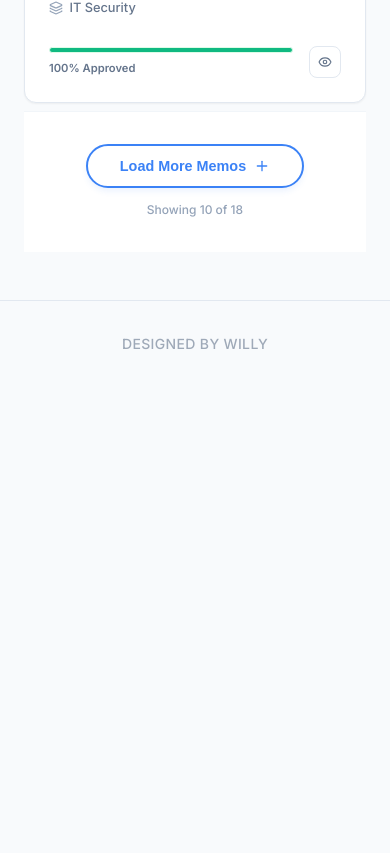
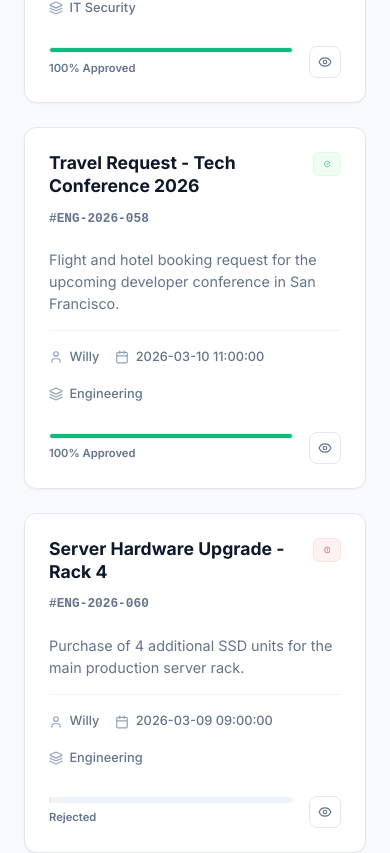
Before and after one commit to dominikuswilly/prototype-ememo, a Vue app: page / in a window 390 px wide. Shown: the part 4200-5053 px from the top of the page. Before the commit the page ends 4675 px from the top, so only its background shows below. Built offline with nearby package versions, Linux system fonts and the light colour scheme.

Commit message:
pagiantion n x 4

```diff
--- a/src/components/MemoList.vue
+++ b/src/components/MemoList.vue
@@ -32,8 +32,8 @@ const isConfirming = ref(false);
 
 // Pagination State
 const currentPage = ref(1);
-const itemsPerPage = ref(10);
-const pageSizeOptions = [5, 10, 20, 50];
+const itemsPerPage = ref(12);
+const pageSizeOptions = [4, 8, 12, 16, 20, 24, 48];
 
 const totalPages = computed(() => Math.ceil(props.memos.length / itemsPerPage.value));
 
@@ -1638,9 +1638,27 @@ const getHistoryDotColor = (action) => {
 
 .memo-grid {
   display: grid;
-  grid-template-columns: repeat(auto-fill, minmax(340px, 1fr));
+  grid-template-columns: repeat(4, 1fr);
   gap: 1.5rem;
   padding: 0.5rem 0;
+}
+
+@media (max-width: 1280px) {
+  .memo-grid {
+    grid-template-columns: repeat(3, 1fr);
+  }
+}
+
+@media (max-width: 1024px) {
+  .memo-grid {
+    grid-template-columns: repeat(2, 1fr);
+  }
+}
+
+@media (max-width: 640px) {
+  .memo-grid {
+    grid-template-columns: 1fr;
+  }
 }
 
 .memo-card-wrapper {
```
